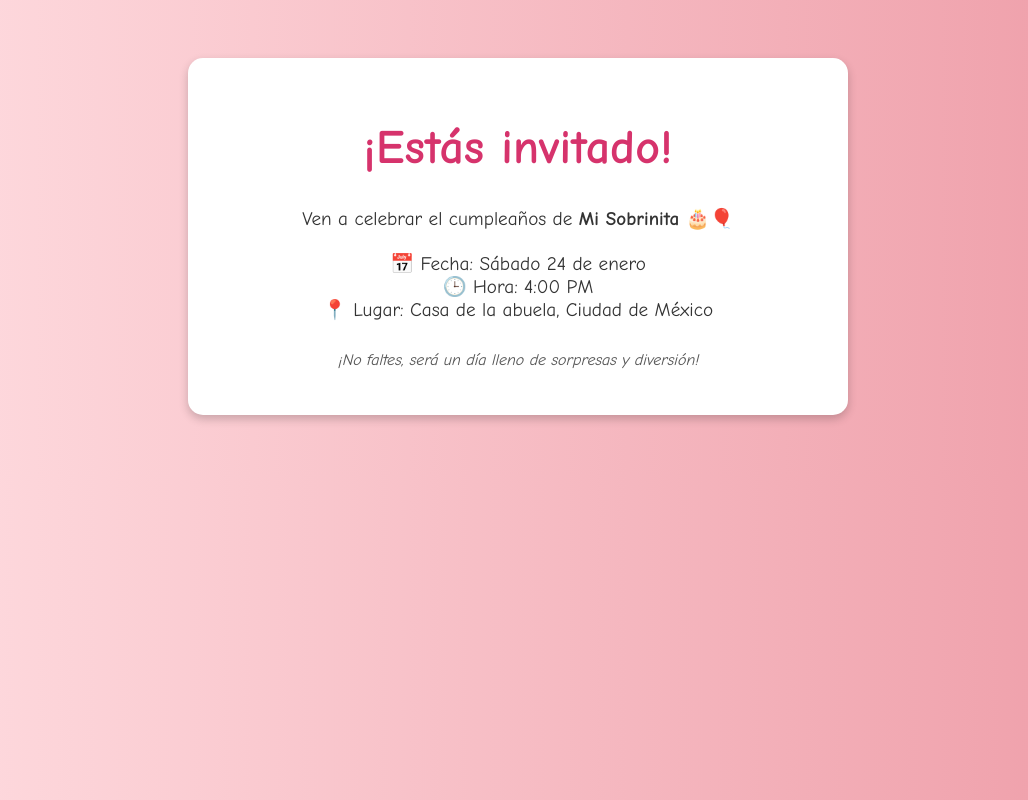
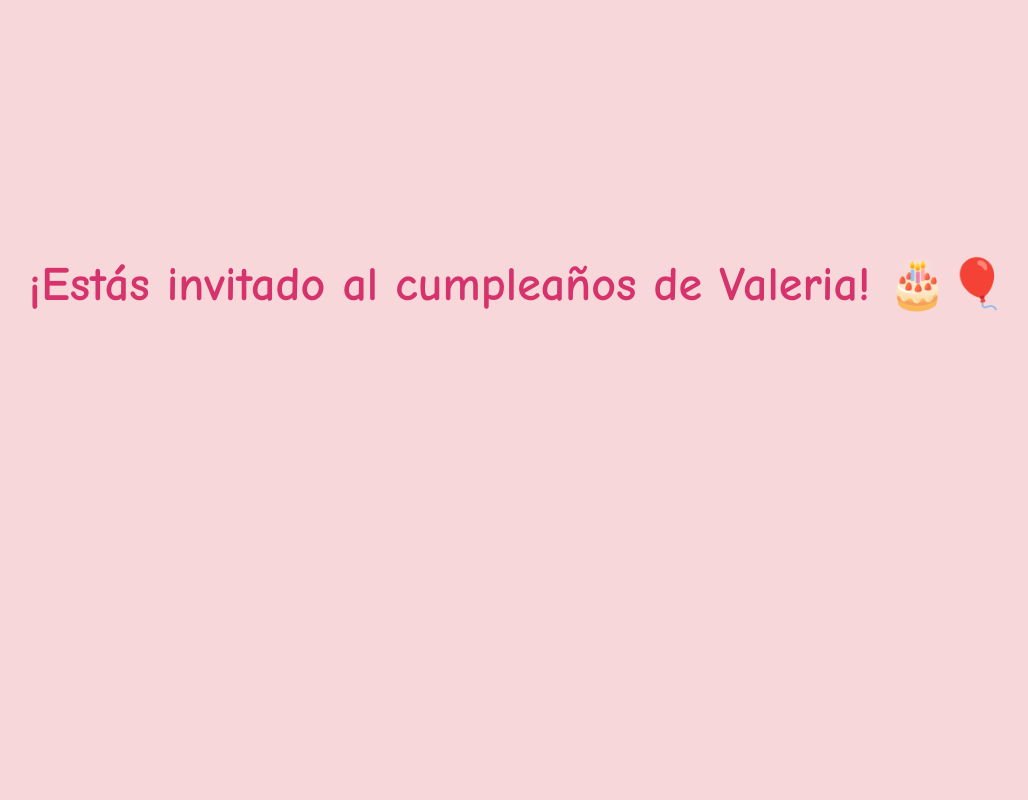
Before and after one commit to marielita-01/invitacion-cumple, a plain HTML site: page index.html in a window 1280 px wide. Shown: the whole page, without its empty margins (122-1150 px from the left). Drawn offline with Linux system fonts and the light colour scheme.

Commit message:
Update index.html

```diff
--- a/index.html
+++ b/index.html
@@ -5,45 +5,57 @@
   <title>Invitación de Cumpleaños</title>
   <style>
     body {
-      font-family: 'Comic Sans MS', cursive, sans-serif;
-      background: linear-gradient(to right, #ffdde1, #ee9ca7);
-      text-align: center;
-      color: #333;
-      padding: 50px;
+      margin: 0;
+      font-family: 'Comic Sans MS', cursive;
+      background: #f8d7da;
+      overflow: hidden;
     }
     h1 {
+      position: relative;
+      z-index: 2;
+      text-align: center;
+      margin-top: 20%;
       font-size: 3em;
       color: #d6336c;
     }
-    .card {
-      background: white;
-      border-radius: 15px;
-      padding: 30px;
-      max-width: 600px;
-      margin: auto;
-      box-shadow: 0 4px 10px rgba(0,0,0,0.2);
+    /* Cortinas */
+    .curtain {
+      position: fixed;
+      top: 0;
+      width: 50%;
+      height: 100%;
+      background: #800000;
+      z-index: 1;
+      transition: transform 2s ease;
     }
-    .details {
-      font-size: 1.2em;
-      margin-top: 20px;
+    .left {
+      left: 0;
+      transform: translateX(0);
     }
-    .footer {
-      margin-top: 30px;
-      font-style: italic;
-      color: #555;
+    .right {
+      right: 0;
+      transform: translateX(0);
+    }
+    /* Estado abierto */
+    .open.left {
+      transform: translateX(-100%);
+    }
+    .open.right {
+      transform: translateX(100%);
     }
   </style>
 </head>
 <body>
-  <div class="card">
-    <h1>¡Estás invitado!</h1>
-    <p class="details">
-      Ven a celebrar el cumpleaños de <strong>Mi Sobrinita</strong> 🎂🎈<br><br>
-      📅 Fecha: Sábado 24 de enero<br>
-      🕒 Hora: 4:00 PM<br>
-      📍 Lugar: Casa de la abuela, Ciudad de México
-    </p>
-    <p class="footer">¡No faltes, será un día lleno de sorpresas y diversión!</p>
-  </div>
+  <div class="curtain left"></div>
+  <div class="curtain right"></div>
+  <h1>¡Estás invitado al cumpleaños de Valeria! 🎂🎈</h1>
+
+  <script>
+    // Abrir cortinas después de 1 segundo
+    setTimeout(() => {
+      document.querySelector('.left').classList.add('open');
+      document.querySelector('.right').classList.add('open');
+    }, 1000);
+  </script>
 </body>
 </html>
```
